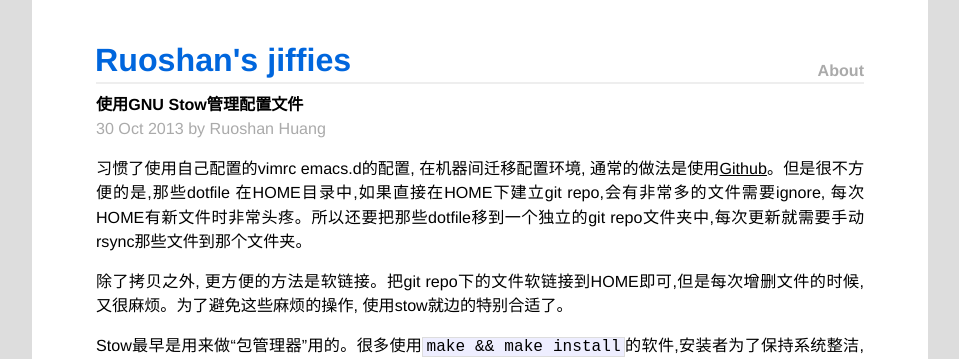
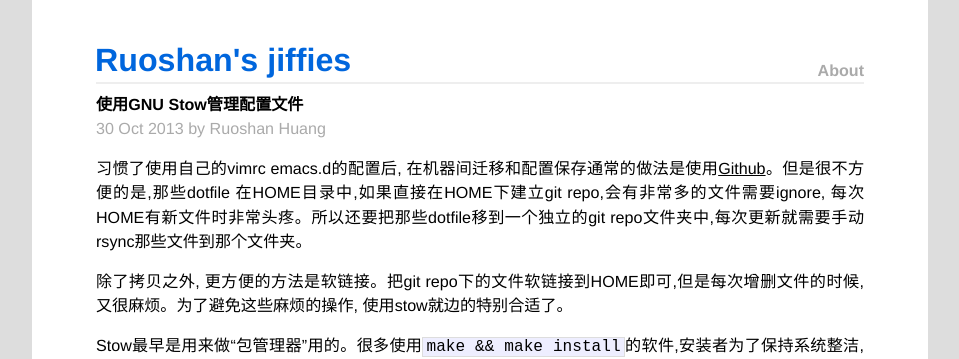
Before and after one commit to ruoshan/ruoshan.github.io, a Jekyll site: the page built from _posts/2013-10-30-gnu-stow.md, in a window 1280 px wide. Shown: the top 359 px of the page, without its empty margins (160-1119 px from the left). Built offline with Jekyll 4.4.1, drawn with Linux system fonts in a browser that asks for light colours; nearby versions of some CDN libraries; comment, search, counter and statistics services are not loaded.

Commit message:
fix stow post.

```diff
--- a/_posts/2013-10-30-gnu-stow.md
+++ b/_posts/2013-10-30-gnu-stow.md
@@ -5,7 +5,7 @@ author: Ruoshan Huang
 date: 2013-10-30 18:37
 ---
 
-习惯了使用自己配置的vimrc emacs.d的配置, 在机器间迁移配置环境, 通常的做法是使用[Github](http://github.com)。但是很不方便的是,那些dotfile
+习惯了使用自己的vimrc emacs.d的配置后, 在机器间迁移和配置保存通常的做法是使用[Github](http://github.com)。但是很不方便的是,那些dotfile
 在HOME目录中,如果直接在HOME下建立git repo,会有非常多的文件需要ignore,
 每次HOME有新文件时非常头疼。所以还要把那些dotfile移到一个独立的git repo文件夹中,每次更新就需要手动rsync那些文件到那个文件夹。
 
```
